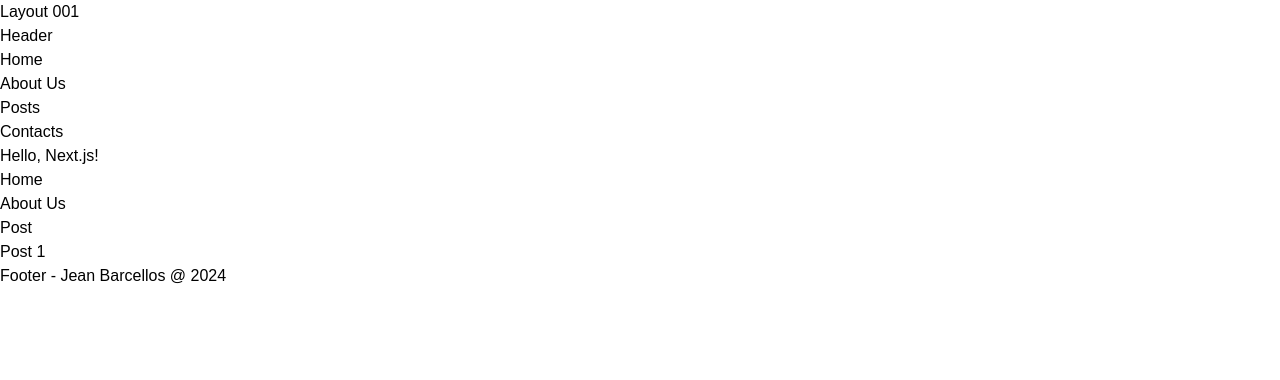
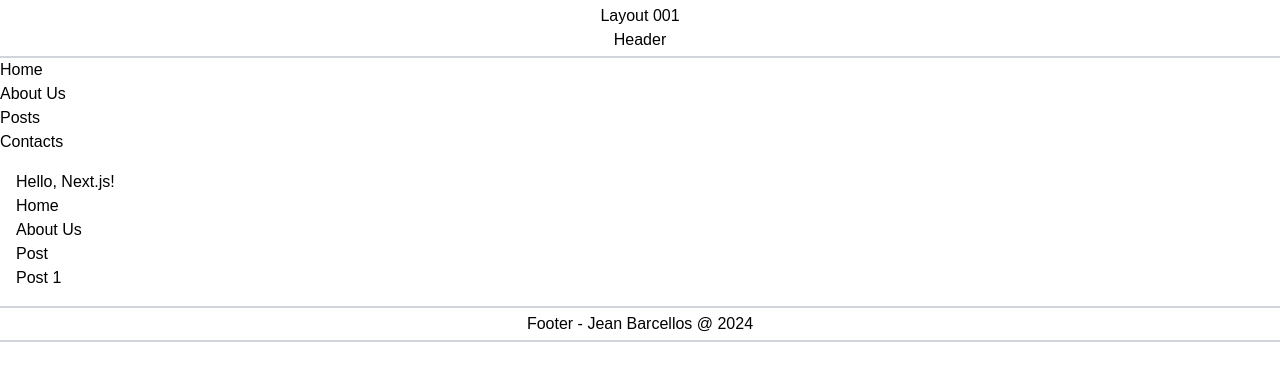
Before and after one commit to jeanbarcellos/project-101.frontend-nextjs, a Next.js app: page / in a window 1280 px wide. Shown: the top 380 px of the page. Built offline with nearby package versions, Linux system fonts and the light colour scheme.

Commit message:
Definindo tailwind para layout

```diff
--- a/tailwind.config.ts
+++ b/tailwind.config.ts
@@ -3,6 +3,7 @@ import type { Config } from "tailwindcss";
 const config: Config = {
   content: [
     "./src/pages/**/*.{js,ts,jsx,tsx,mdx}",
+    "./src/layout/**/*.{js,ts,jsx,tsx,mdx}",
     "./src/components/**/*.{js,ts,jsx,tsx,mdx}",
     "./src/app/**/*.{js,ts,jsx,tsx,mdx}",
   ],
```
